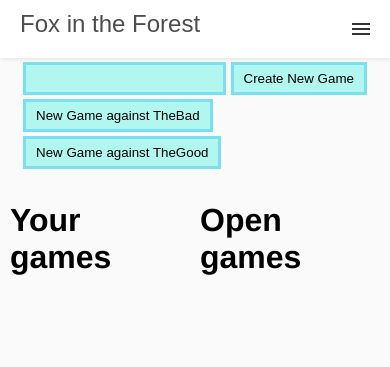
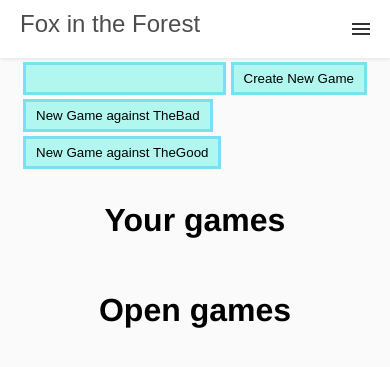
Before and after one commit to Oripy/foxintheforest, a Flask app: page /lobby in a window 390 px wide. Shown: the top 367 px of the page. Run offline with Flask 2, Linux system fonts and the light colour scheme; the visitor is signed in with stand-in values (Sample User, id 1); data comes from the database, SQL or seed files in the repository; data that the repository does not hold is empty.

Commit message:
lobby adapted to smaller screens

```diff
--- a/foxy/static/lobby.css
+++ b/foxy/static/lobby.css
@@ -8,6 +8,17 @@
       "list1 list2";
   gap: 10px;
   justify-items: center;
+}
+
+@media (max-width: 768px) {
+  .lobby {
+    grid-template-rows: auto;
+    grid-template-columns: 1fr 1fr;
+    grid-template-areas:
+      "new new"
+      "list1 list1"
+      "list2 list2";
+  }
 }
 
 .newgames {
```
